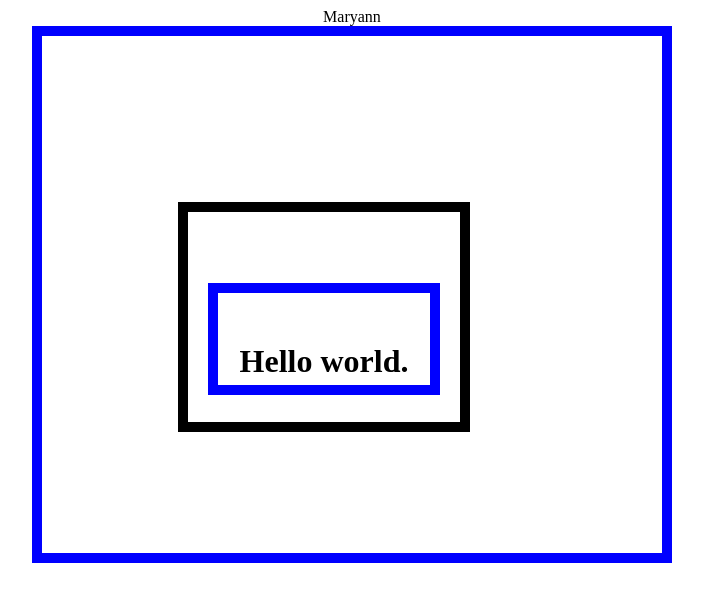
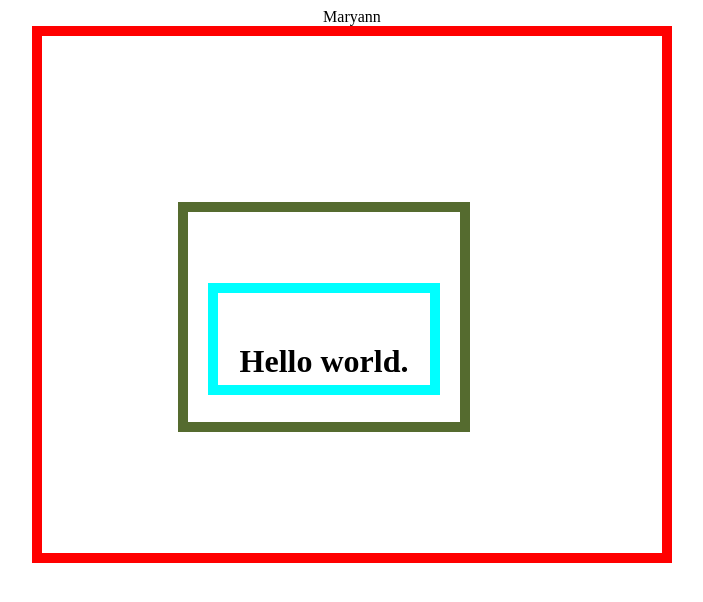
Before and after one commit to gathangamaryann/box, a plain HTML site: page index.html in a window 1280 px wide. Shown: the whole page, without its empty margins (224-927 px from the left). Drawn offline with Linux system fonts and the light colour scheme.

```diff
--- a/style.css
+++ b/style.css
@@ -1,19 +1,19 @@
 .three h1{border: solid ;
-    border: solid 10px blue;
+    border: solid 10px aqua;
     text-align: center;
     margin: 30px  20px 5px 2opx;
     padding: 50px 20px 5px 20px
 
 }
 .two{
-    border: solid 10px black;
+    border: solid 10px darkolivegreen;
     margin: 20% 20%;
     width: 40%;
     padding: 50px 20px 5px 20px;
 
 }
 .one{
-    border: solid 10px blue;
+    border: solid 10px red;
 
     padding: 50px 20px 5px 20px;
 
```
